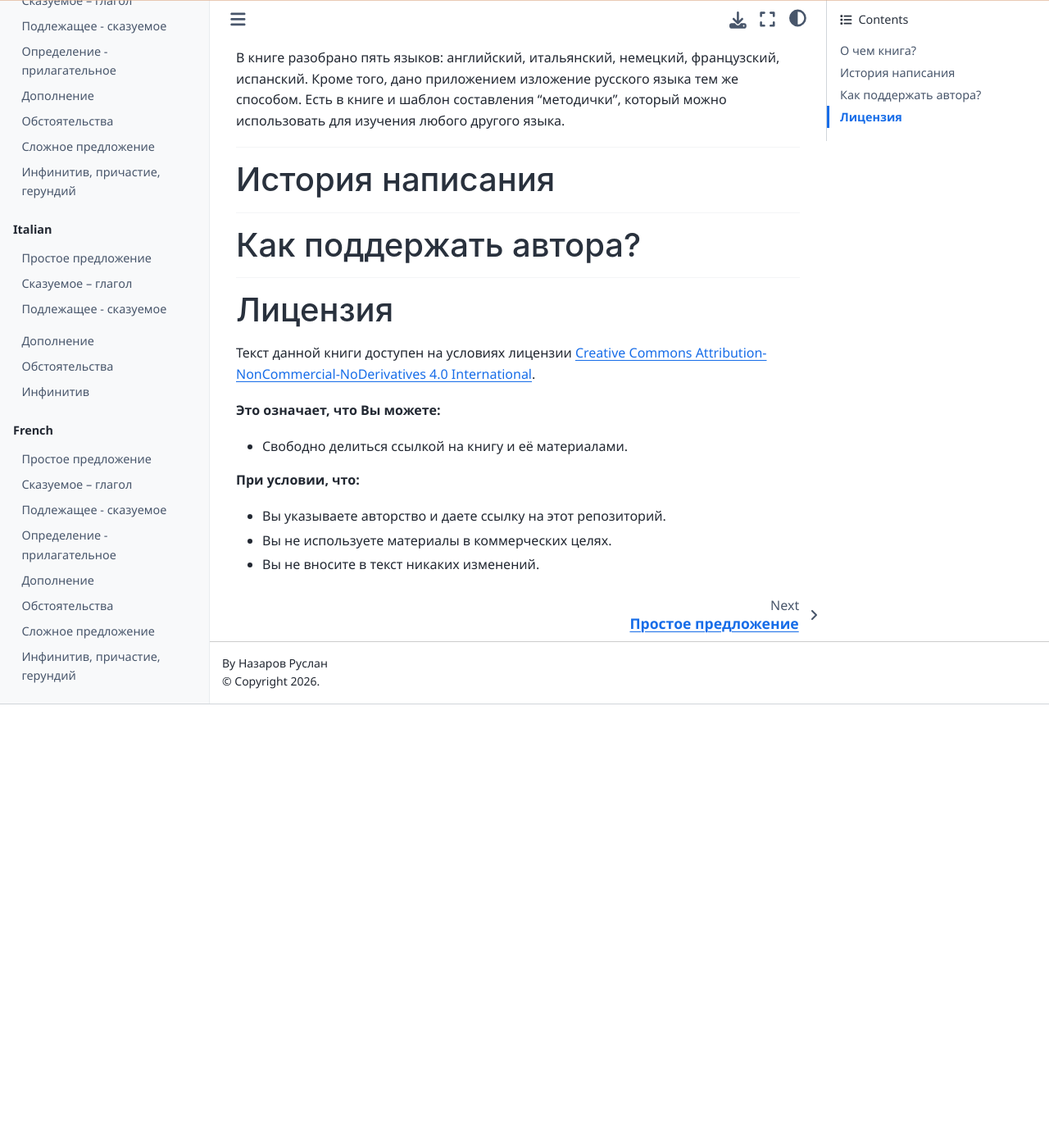
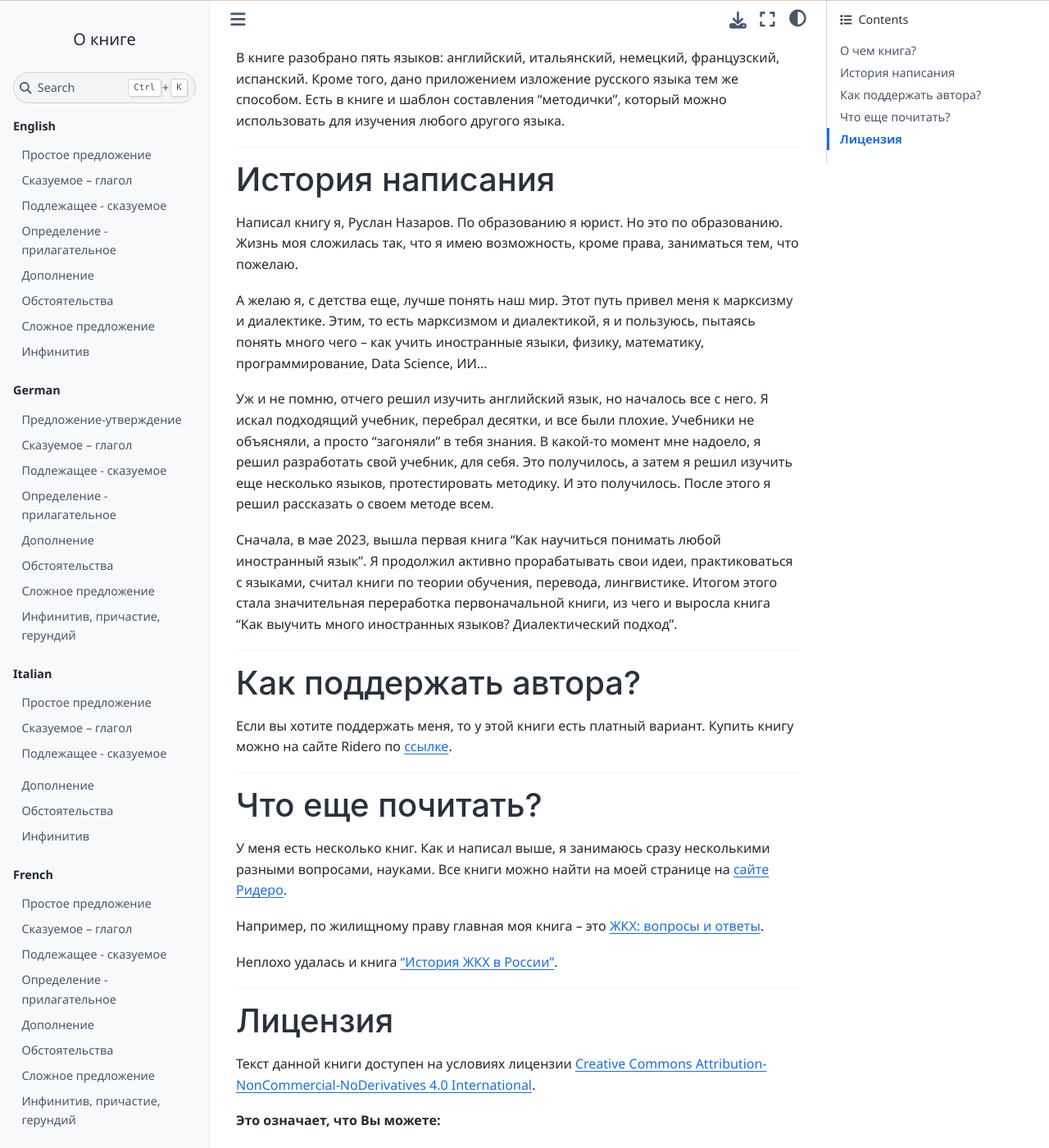
Before and after one commit to Ruslan-Nazarov/handbook_Languages, a Jupyter Book: the page built from index.md, in a window 1280 px wide and 1400 px high, scrolled down 773 px. Shown: the whole window at 82% size. Built offline with Jupyter Book 1.0.4 settings and Sphinx 7.4.7 and the Sphinx Book theme 1.1.4, drawn with Linux system fonts in a browser that asks for light colours; before the commit the page ends 1632 px from its top, so only the background shows below that.

Commit message:
Update index.md

```diff
--- a/index.md
+++ b/index.md
@@ -24,10 +24,29 @@
 
 ### История написания
 
+Написал книгу я, Руслан Назаров. По образованию я юрист. Но это по образованию. Жизнь моя сложилась так, что я имею возможность, кроме права, заниматься тем, что пожелаю.
+
+А желаю я, с детства еще, лучше понять наш мир. Этот путь привел меня к марксизму и диалектике. Этим, то есть марксизмом и диалектикой, я и пользуюсь, пытаясь понять много чего – как учить иностранные языки, физику, математику, программирование, Data Science, ИИ…
+
+Уж и не помню, отчего решил изучить английский язык, но началось все с него. Я искал подходящий учебник, перебрал десятки, и все были плохие. Учебники не объясняли, а просто "загоняли" в тебя знания. В какой-то момент мне надоело, я решил разработать свой учебник, для себя. Это получилось, а затем я решил изучить еще несколько языков, протестировать методику. И это получилось. После этого я решил рассказать о своем методе всем.
+
+Сначала, в мае 2023, вышла первая книга "Как научиться понимать любой иностранный язык". Я продолжил активно прорабатывать свои идеи, практиковаться с языками, считал книги по теории обучения, перевода, лингвистике. Итогом этого стала значительная переработка первоначальной книги, из чего и выросла книга "Как выучить много иностранных языков? Диалектический подход".
 
 ---
 
 ### Как поддержать автора?
+
+Если вы хотите поддержать меня, то у этой книги есть платный вариант. Купить книгу можно на сайте Ridero по [ссылке](https://ridero.ru/books/kak_vyuchit_mnogo_inostrannykh_yazykov_dialekticheskii_metod/).
+
+---
+
+### Что еще почитать?
+
+У меня есть несколько книг. Как и написал выше, я занимаюсь сразу несколькими разными вопросами, науками. Все книги можно найти на моей странице на [сайте Ридеро](https://ridero.ru/author/nazarov_ruslan_3edc6/).
+
+Например, по жилищному праву главная моя книга – это [ЖКХ: вопросы и ответы](https://ridero.ru/books/zhkkh_voprosy_i_otvety_1/).
+
+Неплохо удалась и книга ["История ЖКХ в России"](https://ridero.ru/books/istoriya_zhkkh_v_rossii/).
 
 ---
 
```
